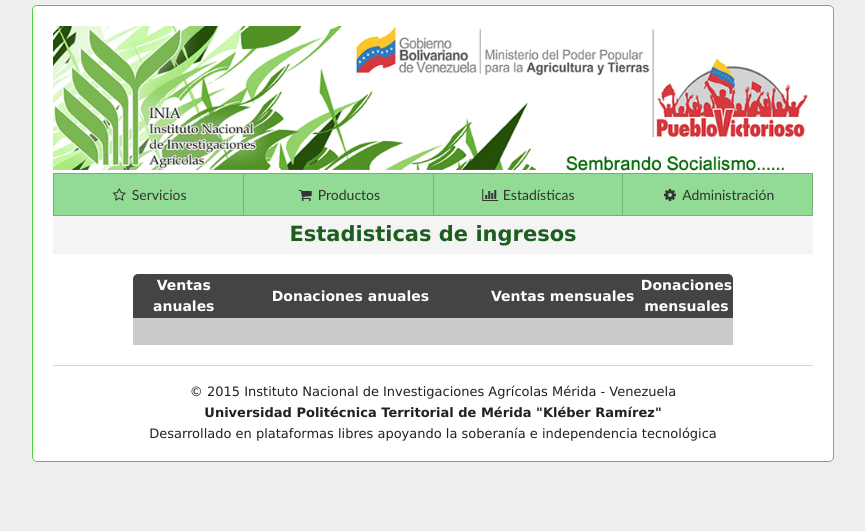
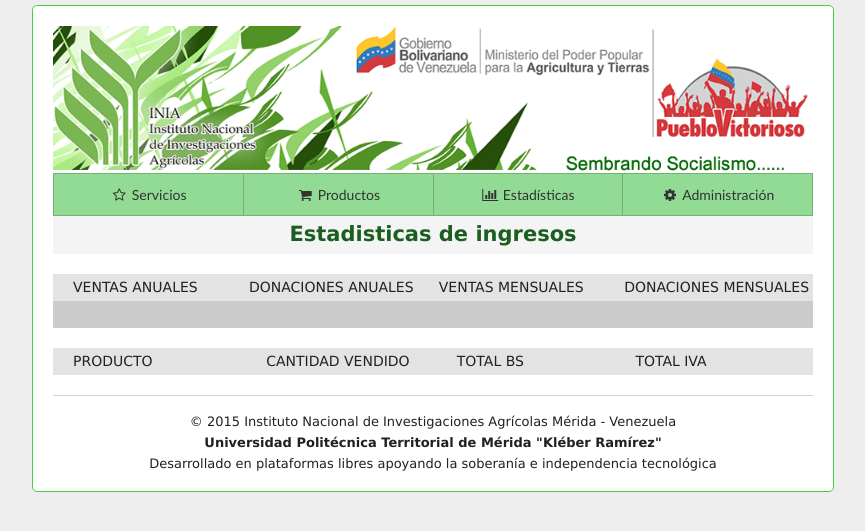
Before and after one commit to jorgcastellano/inia, a PHP site: page /0/caja/estadistica.php in a window 1280 px wide. Shown: the part 45-576 px from the top of the page, without its empty margins (207-1072 px from the left). Run offline with PHP 8.4, Linux system fonts and the light colour scheme; the visitor is signed in with stand-in values (Sample User, id 1); tables that the repository leaves empty hold one stand-in row (values such as "Sample post").

Commit message:
Inclusión de estadisticas para caja

```diff
--- a/0/caja/estadistica.php
+++ b/0/caja/estadistica.php
@@ -63,12 +63,12 @@
 
 
             echo "
-                  <table class='factura2'>
+                  <table>
                     <tr>
-                        <td>Ventas anuales</td>
-                        <td>Donaciones anuales</td>
-                        <td>Ventas mensuales</td>
-                        <td>Donaciones mensuales</td>
+                        <td>VENTAS ANUALES</td>
+                        <td>DONACIONES ANUALES</td>
+                        <td>VENTAS MENSUALES</td>
+                        <td>DONACIONES MENSUALES</td>
                     </tr>
                     <tr>
                         <td>$ventaanual1</td>
@@ -81,6 +81,55 @@
                  ";
 
 
+            $objproducto= new producto();
+            $res5=$objproducto->consulta_completo($mysqli);
+            $objfactura=new factura_descripcion();
+
+
+            echo "<table>
+                    <tr>
+                        <td>PRODUCTO</td>
+                        <td>CANTIDAD VENDIDO</td>
+                        <td>TOTAL BS</td>
+                        <td>TOTAL IVA</td>
+                    </tr>
+
+            ";
+
+            while ($reg = $res5->fetch_array()) {
+
+                $anual = date("Y");
+                $codigo=$reg[0];
+                $res6=$objfactura->consultar_producto_cantidad($mysqli,$codigo,$anual);
+                $filas=mysqli_num_rows($res6);
+
+                if($filas>0){
+
+                $cantidad='';
+                while($reg2 = $res6->fetch_array()){
+
+                    $cantidad+=$reg2[3];
+                    $costo_unidad=$reg2[4];
+                    $iva=$reg2[1];
+                }
+
+                $totalbs=$cantidad*$costo_unidad;
+                $totaliva=($totalbs*$iva)/100;
+
+            echo "
+                    <tr>
+                        <td>$reg[1]</td>
+                        <td>$cantidad</td>
+                        <td>$totalbs</td>
+                        <td>$totaliva</td>
+                    </tr>
+            ";
+               }
+            }
+
+            echo "</table>";
+
+
 
             ?>
 
--- a/system/class.php
+++ b/system/class.php
@@ -570,7 +570,7 @@ class factura_descripcion {
 
   public function consultar_factura($mysqli, $codigo)
   {
-    $sql="SELECT fact_descripcion.Id_fact_produc, fact_descripcion.Cod_fact, fact_descripcion.Descripcion, fact_descripcion.Cantidad, fact_descripcion.Costo_unidad, fact_descripcion.Precio, producto.I_E, fact_descripcion.Cod_produ FROM fact_descripcion, producto WHERE fact_descripcion.Cod_produ=producto.Cod_produ AND fact_descripcion.Cod_fact='$codigo'";
+    $sql="SELECT fact_descripcion.Id_fact_produc, fact_descripcion.Cod_fact, fact_descripcion.Descripcion, fact_descripcion.Cantidad, fact_descripcion.Costo_unidad, fact_descripcion.Precio, producto.I_E FROM fact_descripcion, producto WHERE fact_descripcion.Cod_produ=producto.Cod_produ AND fact_descripcion.Cod_fact='$codigo'";
     return $res= $mysqli->query($sql);
   }
 
--- a/system/classmenu.php
+++ b/system/classmenu.php
@@ -40,8 +40,8 @@
 		public function menuNivel13() {
 			$elementos = new menu();
 			$elementos->cargarElemento("fa-money", "../../0/home/inicio", " Facturas impagas");
-			$elementos->cargarElemento("fa-gear", "../../0/caja/estadistica", " Historial");
 			$elementos->cargarElemento("fa-search", "../../0/producto/inve", " Inventario");
+			$elementos->cargarElemento("fa-bar-chart", "../../0/caja/estadistica", " Estadísticas");
 			$elementos->cargarElemento("fa-gift", "../../0/producto/index", " Nuevos productos");
 
 			return $elementos -> mostrar();
```
